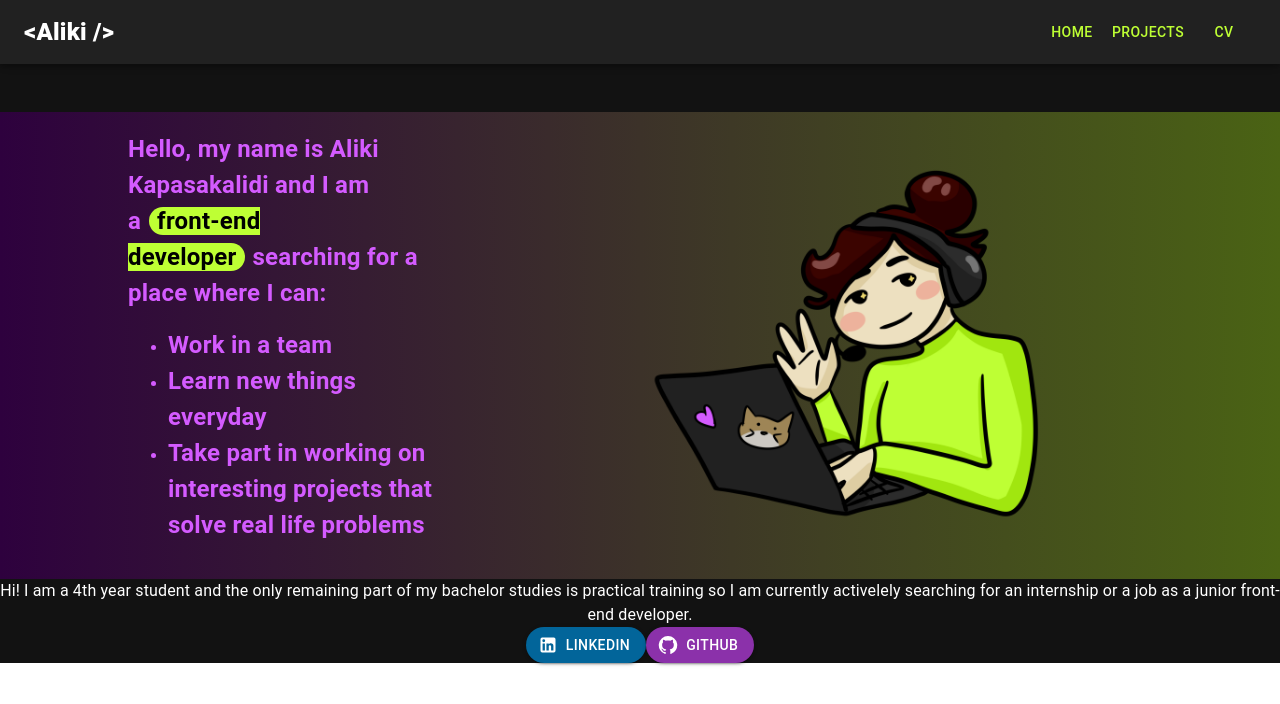
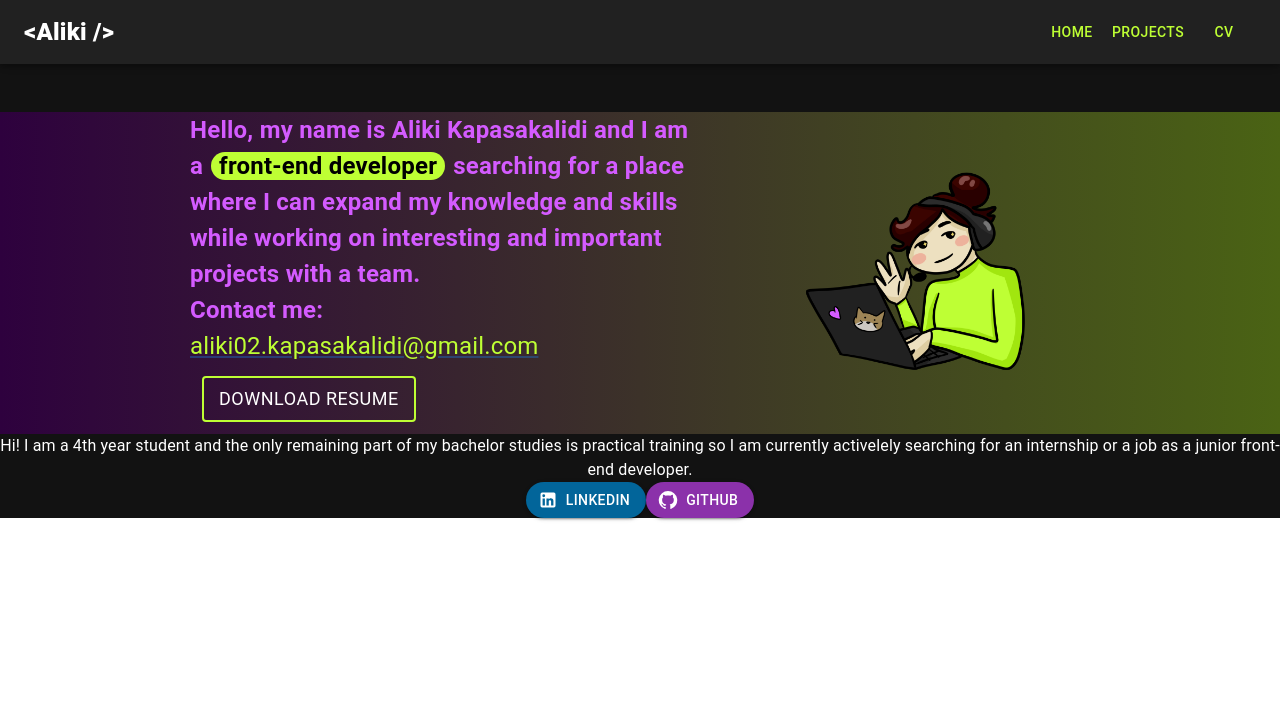
Before and after one commit to AlikiKap/portfolio_website, a React (Create React App) app: page / in a window 1280 px wide. Shown: the top 704 px of the page. Built offline with nearby package versions, Linux system fonts and the light colour scheme.

Commit message:
Email link and Download Resume button were added

```diff
--- a/src/components/Banner.tsx
+++ b/src/components/Banner.tsx
@@ -1,6 +1,7 @@
 import React from 'react'
-import {Grid, Stack, Typography} from '@mui/material'
-import pfp from './icon.png'
+import {Button, Grid,Link, Stack, Typography} from '@mui/material'
+import avatar from './icon.png';
+
 
 function Banner() {
   const linearGradientStyle = {
@@ -16,7 +17,7 @@ function Banner() {
         direction="row"
         color="#D45BFF"
       >
-        <div>
+        <div style={{width:'500px'}}>
         <Typography
         fontSize="24px"
         fontWeight="600"
@@ -27,37 +28,18 @@ function Banner() {
           >
             front-end developer
           </mark>
-          searching for a place where I can:
+          searching for a place where I can expand my knowledge and skills while working on interesting and important projects with a team.
 </Typography>
-<ul>
-  <li>
-  <Typography
+<Typography
         fontSize="24px"
         fontWeight="600"
         >
-        Work in a team
-    </Typography>
-  </li>
-  <li>
-  <Typography
-        fontSize="24px"
-        fontWeight="600"
-        >
-      Learn new things everyday
-    </Typography>
-  </li>
-  <li>
-    <Typography
-        fontSize="24px"
-        fontWeight="600"
-        >
-      Take part in working on interesting projects that solve real life problems
-    </Typography>
-  </li>
-</ul>
-
+        Contact me:
+</Typography>
+<Link underline="always" style={{ color: '#BEFF34',fontSize:"24px",fontWeight:"400" }} href='mailto:aliki02.kapasakalidi@gmail.com'>aliki02.kapasakalidi@gmail.com</Link>
+<Button variant='outlined' style={{border:'2px solid #BEFF34',color:'white',fontSize:"18px",fontWeight:"400", margin:'12px'}} href='./CV_Aliki_Kapasakalidi.pdf' download>Download Resume</Button>
         </div>
-      <img src={pfp} alt='aaa' style={{ width: '700px', height: 'auto' }} />
+      <img src={avatar} alt='avatar-picture' style={{ width: '400px', height: 'auto' }} />
 
       </Stack>
   </div>
```
